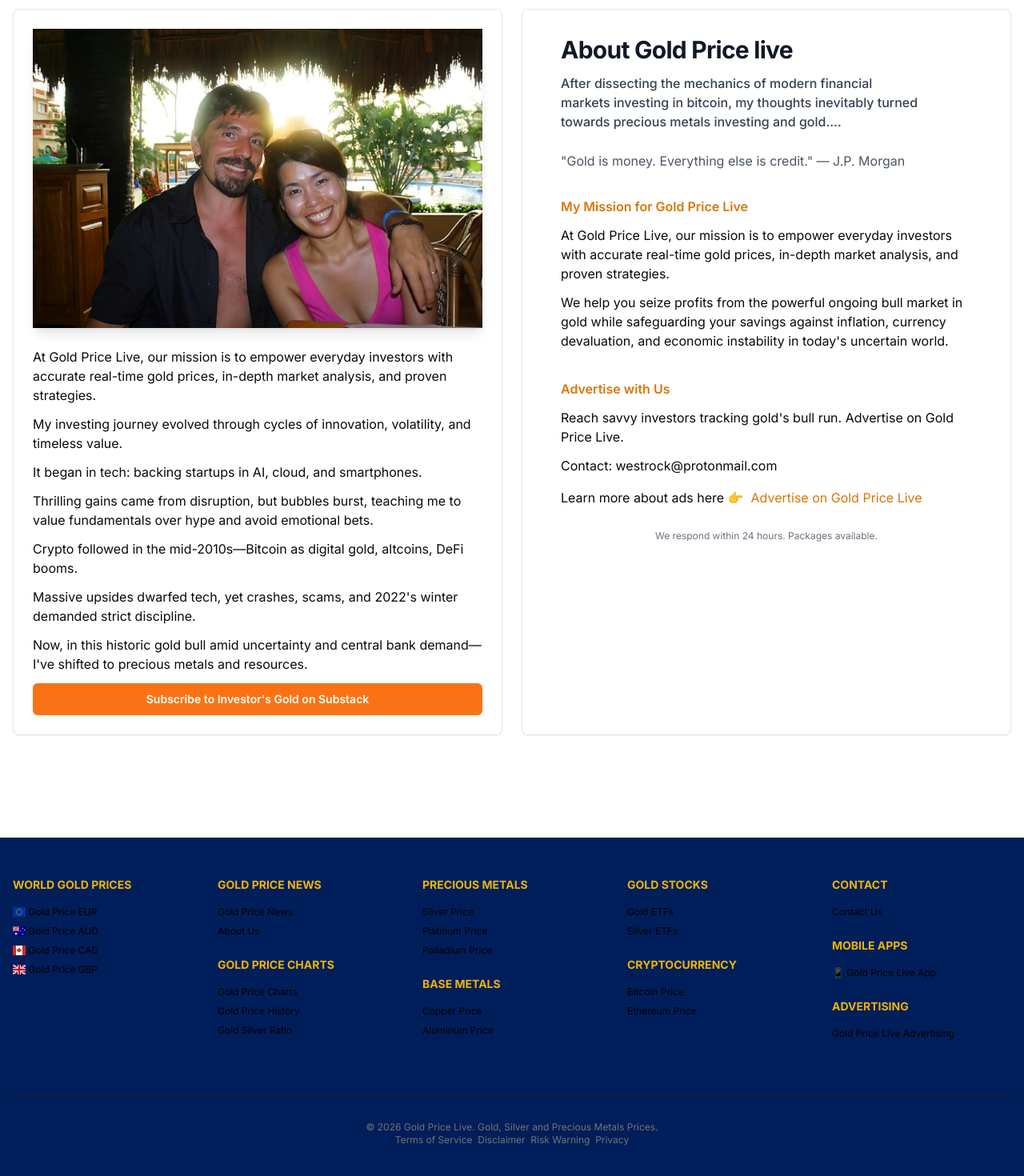
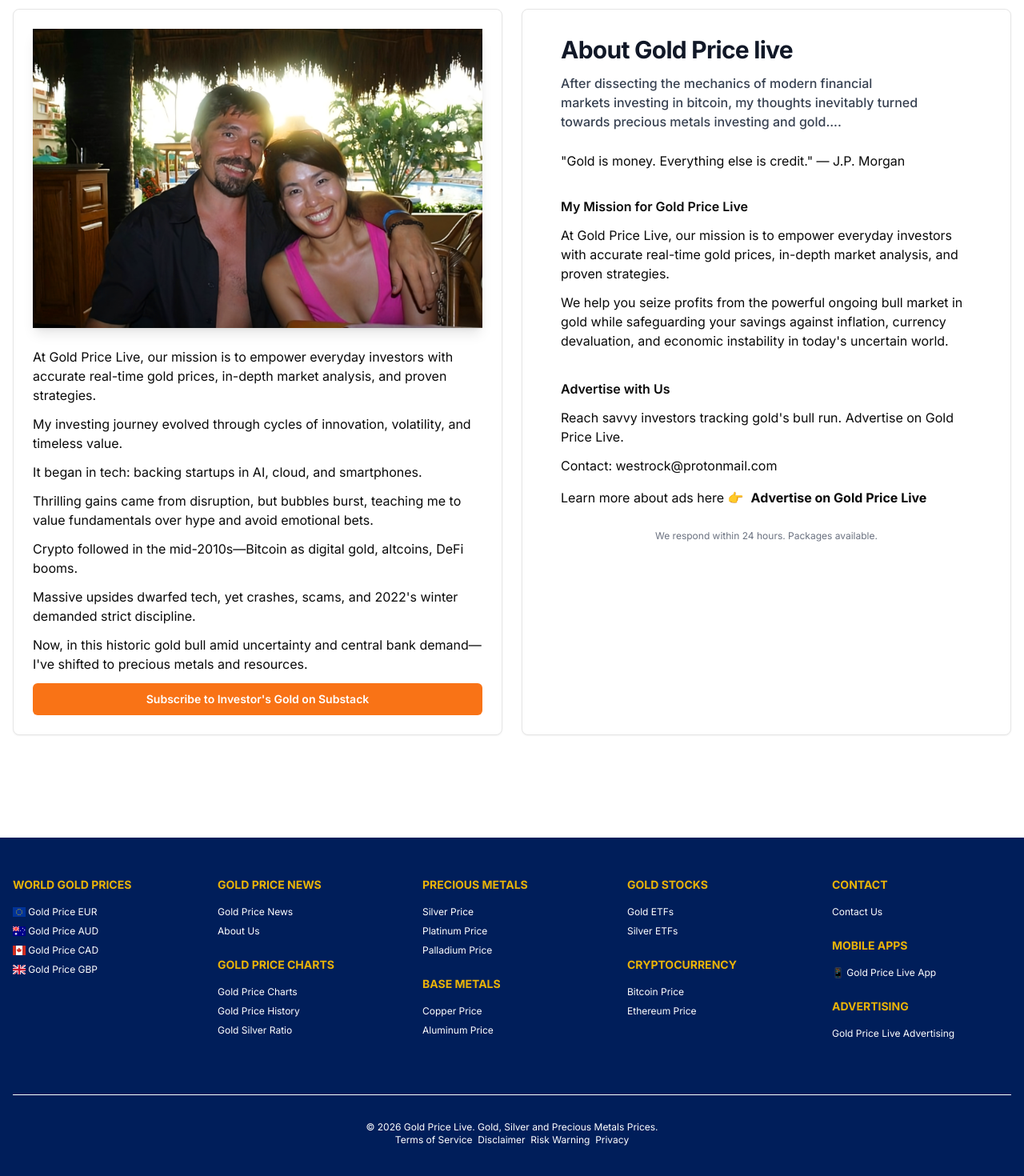
Before and after one commit to krashautomation/gpl-web, a Next.js app: page /about in a window 1280 px wide. Shown: the part 400-1870 px from the top of the page at 80% size. Built offline with nearby package versions, Linux system fonts and the light colour scheme; no server answers.

Commit message:
fixed colors footer

```diff
--- a/app/about/page.tsx
+++ b/app/about/page.tsx
@@ -95,11 +95,11 @@ export default function ContactGoldPriceLive() {
                   my thoughts inevitably turned towards precious metals investing and gold....
                 </p>
 
-                <p className="text-base text-gray-600 leading-relaxed max-w-lg mb-8">
+                <p className="text-base leading-relaxed max-w-lg mb-8">
                   "Gold is money. Everything else is credit." — J.P. Morgan
                 </p>
 
-                <p className="text-base text-amber-600 font-semibold mb-3">
+                <p className="text-base  font-semibold mb-3">
                   My Mission for Gold Price Live
                 </p>
                 <p className="text-base  mb-3">
@@ -113,7 +113,7 @@ export default function ContactGoldPriceLive() {
                   instability in today's uncertain world.
                 </p>
 
-                <p className="text-base text-amber-600 font-semibold mb-3 mt-6">
+                <p className="text-base font-semibold mb-3 mt-6">
                   Advertise with Us{' '}
                 </p>
 
@@ -128,7 +128,7 @@ export default function ContactGoldPriceLive() {
                     href="/advertise"
                     target="_blank"
                     rel="noopener noreferrer"
-                    className="text-amber-600 hover:underline"
+                    className="font-bold hover:underline"
                   >
                     Advertise on Gold Price Live
                   </a>
--- a/components/layout/Footer.tsx
+++ b/components/layout/Footer.tsx
@@ -1,6 +1,6 @@
 const Footer = () => {
   return (
-    <footer className="bg-[#001e5a] border-t border-[#001e5a]/30  mt-16 py-12">
+    <footer className="bg-[#001e5a] border-t border-[#001e5a]/30  mt-16 py-12 text-white">
       <div className="container mx-auto px-4">
         <div className="grid grid-cols-2 md:grid-cols-3 lg:grid-cols-5 gap-8">
           {/* Column 1: WORLD GOLD PRICES */}
@@ -164,7 +164,7 @@ const Footer = () => {
           </div>
         </div>
 
-        <div className="mt-12 pt-8 border-t border-neutral-800 text-center text-xs text-neutral-500">
+        <div className="mt-12 pt-8 border-t border-white text-center text-xs text-white">
           <p>© 2026 Gold Price Live. Gold, Silver and Precious Metals Prices.</p>
           <p>
             <a href="/terms-of-service" className="hover:text-yellow-500">
```
